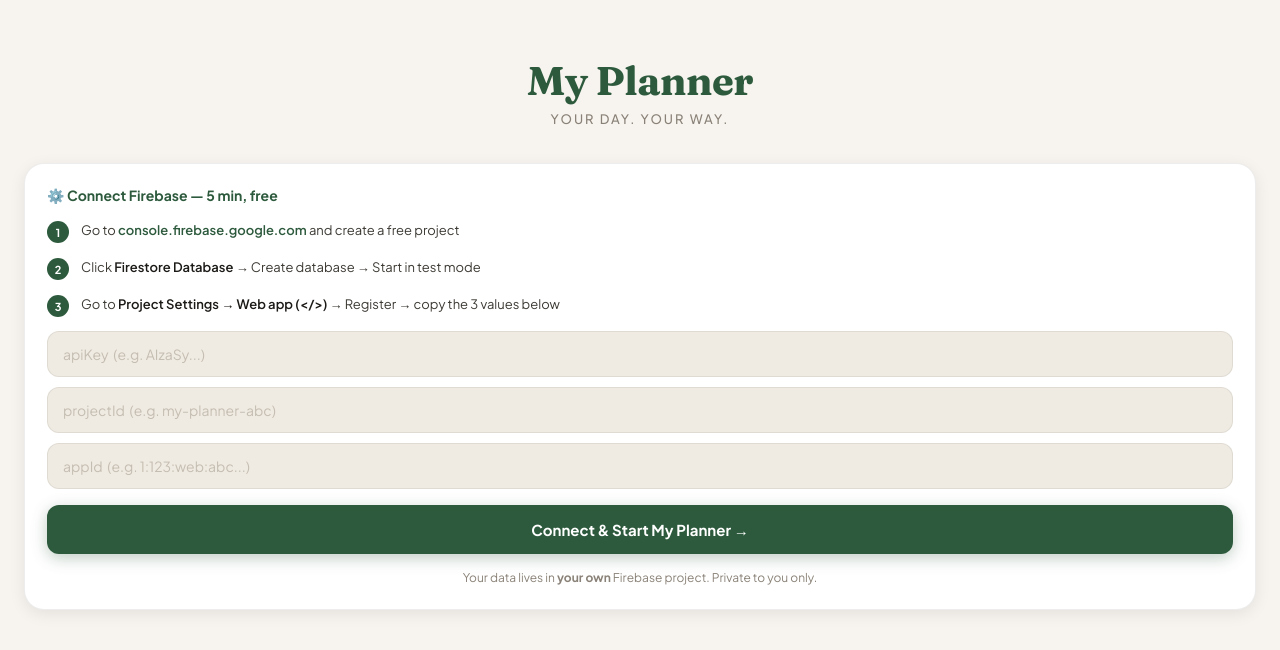
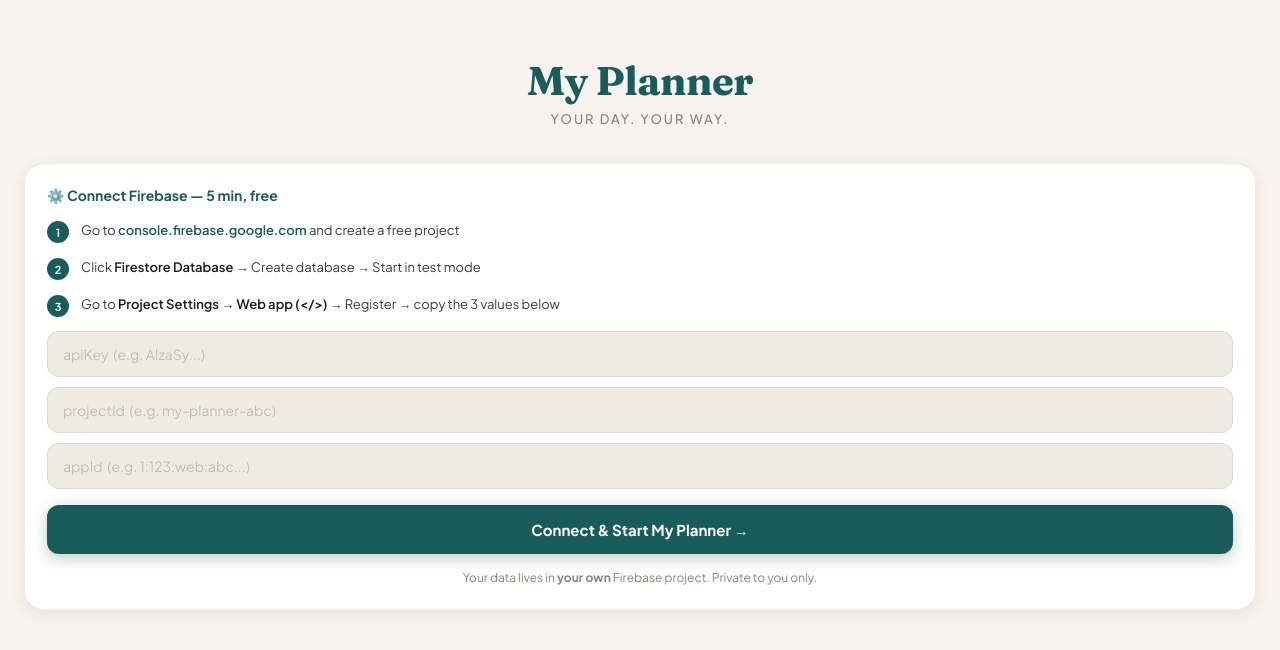
Before and after one commit to Siri-Meghana/my-planner-react, a React (Vite) app: page / in a window 1280 px wide. Shown: the top 650 px of the page. Built offline with nearby package versions, Linux system fonts and the light colour scheme.

Commit message:
Update forest and plum color variables in CSS

```diff
--- a/src/index.css
+++ b/src/index.css
@@ -8,10 +8,10 @@
   --surface2:    #f5f1ea;
   --surface3:    #ede8df;
 
-  --forest:      #2d5a3d;
-  --forest-mid:  #3d7a53;
-  --forest-light:#e8f2ec;
-  --forest-dim:  rgba(45,90,61,0.1);
+  --forest:      #1a5c5c;
+  --forest-mid:  #2e8b8b;
+  --forest-light:#e0f2f2;
+  --forest-dim:  rgba(26,92,92,0.1);
 
   --amber:       #c17f24;
   --amber-light: #fdf3e3;
@@ -23,8 +23,8 @@
   --slate:       #4a6fa5;
   --slate-light: #eaf0f9;
 
-  --plum:        #7c5c8a;
-  --plum-light:  #f2edf5;
+  --plum:        #c97a8a;
+  --plum-light:  #f9eaed;
 
   --sand:        #c4976c;
   --sand-light:  #fdf5ed;
```
